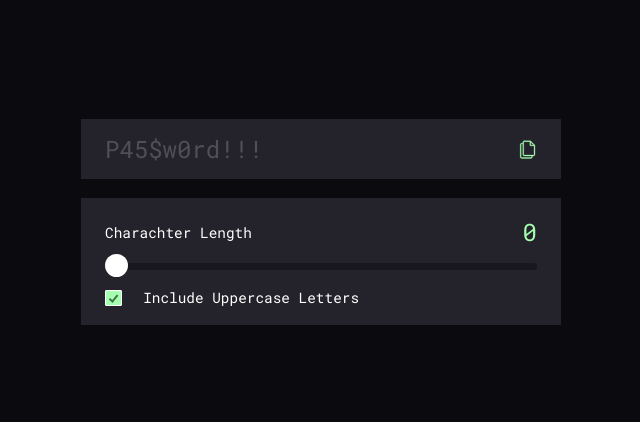
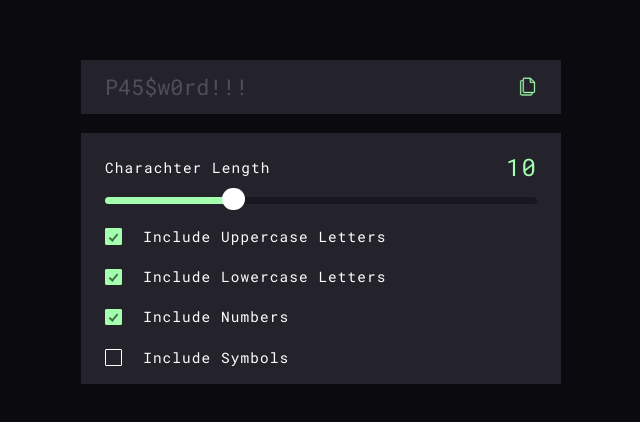
Before and after one commit to ogodeverest/password-generator, a Svelte app: page / in a window 1280 px wide. Shown: the part 178-600 px from the top of the page, without its empty margins (319-959 px from the left). Built offline with nearby package versions, Linux system fonts and the light colour scheme.

Commit message:
Added new checboxes

```diff
--- a/src/components/Checkbox.svelte
+++ b/src/components/Checkbox.svelte
@@ -3,13 +3,14 @@
   export let id = "";
   export let label;
   export let checked = false;
+  export let disabled = false;
 </script>
 
-<div class="checkbox">
+<div class="checkbox" class:disabled>
   <label for={id} class="checkbox__label">
     <input
       type="checkbox"
-      {...{ name, id }}
+      {...{ name, id, disabled }}
       bind:checked
       class="checkbox__input"
     />
@@ -20,43 +21,47 @@
 <style lang="scss">
   @import "../scss/mixins";
 
+  $input-size: 1.15em;
+  @mixin border-color($color) {
+    border: 1.5px solid $color;
+  }
   .checkbox {
     &__label {
       display: flex;
       align-items: center;
-      font-size: 0.9rem;
       cursor: pointer;
     }
     &__input {
       appearance: none;
-      display: flex;
       @include flex-center;
       position: relative;
       margin: 0 1.5em 0 0;
       font: inherit;
-      width: 1.15em;
-      height: 1.15em;
-      border: 1.5px solid var(--clr-white);
+      width: $input-size;
+      height: $input-size;
+      @include border-color(var(--clr-white));
       border-radius: 1px;
-      color: var(--clr-light-green);
       background-color: transparent;
       @include default-transition(border);
-
       &:hover,
-      &:focus {
-        border: 1.5px solid currentColor;
+      &:focus,
+      &:checked {
+        @include border-color(var(--clr-light-green));
       }
 
       &::before {
         content: "";
+        opacity: 0;
         position: absolute;
         inset: 0;
         background-color: var(--clr-light-green);
         z-index: 1;
+        @include default-transition(opacity);
       }
 
       &::after {
         content: "";
+        opacity: 0;
         position: absolute;
         bottom: 0.35em;
         width: 0.65em;
@@ -66,6 +71,15 @@
         border-right: 0;
         z-index: 10;
         transform: rotate(-50deg);
+        @include default-transition(opacity);
+      }
+
+      &:checked::before,
+      &:checked::after {
+        opacity: 1;
+      }
+
+      &:disabled {
       }
     }
   }
--- /dev/null
+++ b/src/components/Form.svelte
@@ -0,0 +1,53 @@
+<script lang="ts">
+  import Range from "./Range.svelte";
+  import Checkbox from "./Checkbox.svelte";
+  import type Settings from "src/models/Settings.interface";
+
+  export let settings: Settings;
+</script>
+
+<div class="form">
+  <Range
+    min={6}
+    max={20}
+    bind:value={settings.length}
+    label="Charachter Length"
+    name="length"
+    id="length"
+  />
+  <Checkbox
+    label="Include Uppercase Letters"
+    id="uppercase"
+    name="uppercase"
+    bind:checked={settings.uppercase}
+  />
+  <Checkbox
+    label="Include Lowercase Letters"
+    id="lowercase"
+    name="lowercase"
+    bind:checked={settings.lowercase}
+  />
+  <Checkbox
+    label="Include Numbers"
+    id="numbers"
+    name="numbers"
+    bind:checked={settings.numbers}
+  />
+  <Checkbox
+    label="Include Symbols"
+    id="symbols"
+    name="symbols"
+    bind:checked={settings.symbols}
+  />
+</div>
+
+<style lang="scss">
+  .form {
+    display: flex;
+    flex-direction: column;
+    row-gap: 1.3em;
+    font-size: 0.9rem;
+    padding: var(--box-padding);
+    background-color: var(--clr-box);
+  }
+</style>
--- a/src/components/PasswordDisplay.svelte
+++ b/src/components/PasswordDisplay.svelte
@@ -35,7 +35,7 @@
       height: 2.5em;
       flex: 1 1 90%;
       padding: var(--box-padding);
-      font-size: 1.5rem;
+      font-size: max(1.7vw, 1rem);
       background-color: transparent;
       color: var(--clr-muted);
       border: none;
--- a/src/components/PasswordGenerator.svelte
+++ b/src/components/PasswordGenerator.svelte
@@ -1,27 +1,22 @@
 <script lang="ts">
   import PasswordDisplay from "./PasswordDisplay.svelte";
-  import Range from "./Range.svelte";
-  import Checkbox from "./Checkbox.svelte";
+  import Form from "./Form.svelte";
+  import type Settings from "../models/Settings.interface";
+
+  let settings: Settings = {
+    length: 10,
+    uppercase: true,
+    lowercase: true,
+    numbers: true,
+    symbols: false,
+  };
+
+  $: console.log(settings);
 </script>
 
 <main class="password-generator">
   <PasswordDisplay value="P45$w0rd!!!" />
-  <div class="generator-form">
-    <Range
-      min={6}
-      max={36}
-      value={0}
-      label="Charachter Length"
-      name="length"
-      id="length"
-    />
-    <br />
-    <Checkbox
-      label="Include Uppercase Letters"
-      id="uppercase"
-      name="uppercase"
-    />
-  </div>
+  <Form bind:settings />
 </main>
 
 <style lang="scss">
@@ -31,9 +26,5 @@
     grid-column: 2/3;
     row-gap: 1.2rem;
     color: var(--clr-white);
-    .generator-form {
-      padding: var(--box-padding);
-      background-color: var(--clr-box);
-    }
   }
 </style>
--- a/src/components/Range.svelte
+++ b/src/components/Range.svelte
@@ -16,14 +16,13 @@
   $: width = ((containerWidth - thumbSize + 2) * (value - min)) / (max - min);
 </script>
 
-<div class="range">
+<div class="range" class:disabled>
   <label for={id} class="range__label">
     {label} <span class="range__indicator">{value}</span>
   </label>
   <div
     bind:clientWidth={containerWidth}
     class="range__container"
-    class:disabled
     style="--width:{width}px"
   >
     <input
@@ -99,12 +98,12 @@
 
   .range {
     display: flex;
+    height: 4em;
     flex-flow: column wrap;
     row-gap: 0.8em;
     &__label {
       @include flex-space-between;
       width: 100%;
-      font-size: 0.9rem;
     }
     &__indicator {
       font-size: 1.5rem;
--- a/src/scss/app.scss
+++ b/src/scss/app.scss
@@ -17,6 +17,7 @@
 body {
   background-color: var(--clr-body);
   font-family: "Roboto Mono", monospace;
+  letter-spacing: 1.10px;
 }
 
 body,
@@ -26,7 +27,7 @@ body,
 
 #app {
   display: grid;
-  grid-template-columns: 1fr minmax(10rem, 1.2fr) 1fr;
+  grid-template-columns: minmax(1rem,1fr) minmax(20rem, 1.2fr) minmax(1rem,1fr);
   align-items: center;
 }
 
```
Also changed, not shown: src/models/Settings.interface.ts (added, +7 -0 lines), src/components/GeneratorForm.svelte (deleted).
